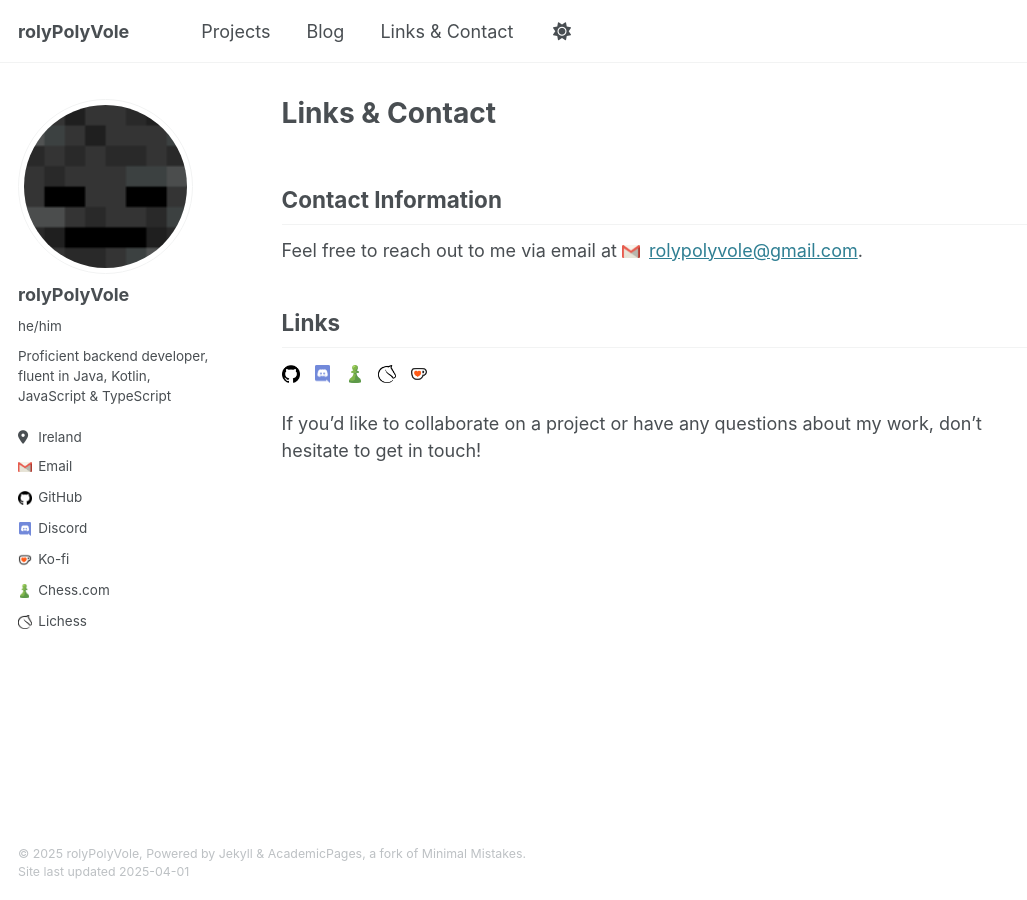
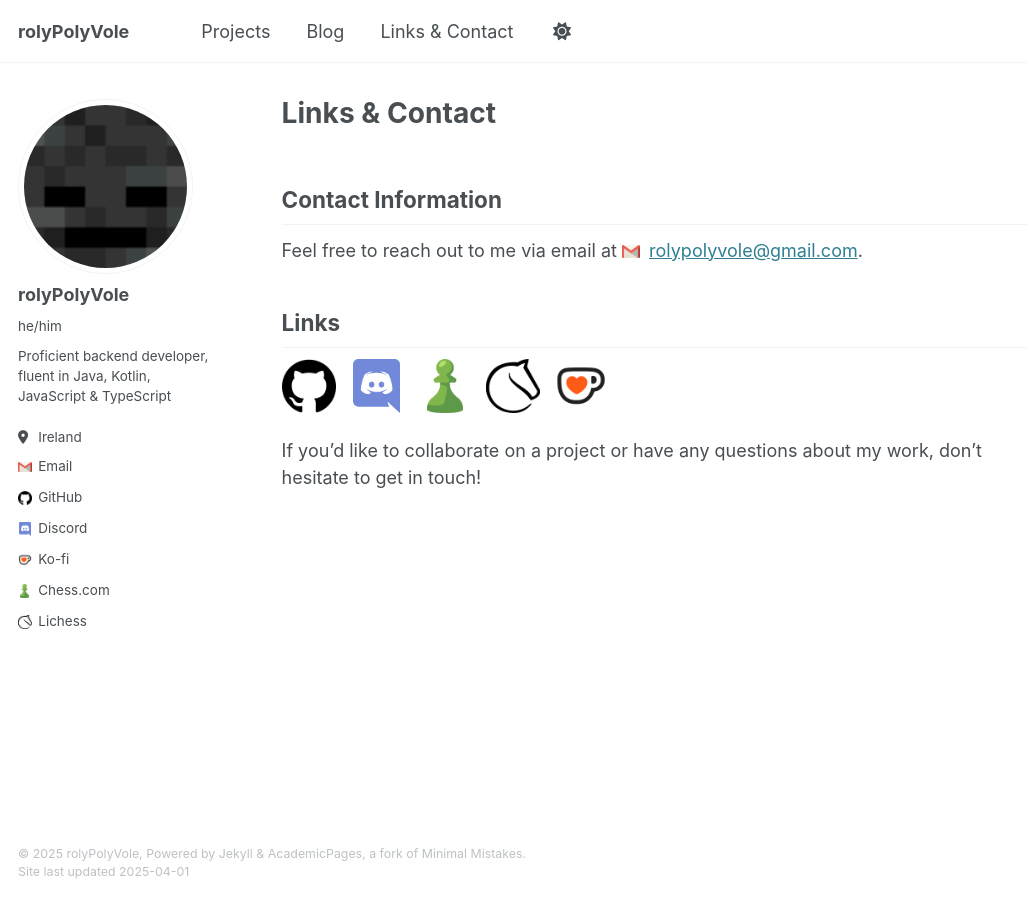
Before and after one commit to rolyPolyVole/rolyPolyVole.github.io, a Jekyll site: the page built from _pages/contact.md, in a window 1280 px wide. Shown: the whole page, without its empty margins (0-1027 px from the left). Built offline with Jekyll 4.4.1, drawn with Linux system fonts in a browser that asks for light colours.

Commit message:
Increase icon sizes

```diff
--- a/_pages/contact.md
+++ b/_pages/contact.md
@@ -11,10 +11,10 @@ Feel free to reach out to me via email at <img src="/images/custom_icons/email.p
 
 ## Links
 
-<a href="https://github.com/rolyPolyVole" target="_blank"><img src="/images/custom_icons/github.png" alt="GitHub" class="theme-aware-icon github-icon" style="width: 1em; height: 1em; object-fit: contain; margin-right: 0.5em; vertical-align: middle;"></a>
-<a href="https://discord.com/users/rolyPolyVole" target="_blank"><img src="/images/custom_icons/discord.png" alt="Discord" style="width: 1em; height: 1em; object-fit: contain; margin-right: 0.5em; vertical-align: middle;"></a>
-<a href="https://chess.com/member/rolyPolyVole" target="_blank"><img src="/images/custom_icons/chesscom.png" alt="Chess.com" style="width: 1em; height: 1em; object-fit: contain; margin-right: 0.5em; vertical-align: middle;"></a>
-<a href="https://lichess.org/@/rolyPolyVole" target="_blank"><img src="/images/custom_icons/lichess.png" alt="Lichess" class="theme-aware-icon lichess-icon" style="width: 1em; height: 1em; object-fit: contain; margin-right: 0.5em; vertical-align: middle;"></a>
-<a href="https://ko-fi.com/rolyPolyVole" target="_blank"><img src="/images/custom_icons/kofi.png" alt="Ko-fi" style="width: 1em; height: 1em; object-fit: contain; margin-right: 0.5em; vertical-align: middle;"></a>
+<a href="https://github.com/rolyPolyVole" target="_blank"><img src="/images/custom_icons/github.png" alt="GitHub" class="theme-aware-icon github-icon" style="width: 3em; height: 3em; object-fit: contain; margin-right: 0.5em; vertical-align: middle;"></a>
+<a href="https://discord.com/users/rolyPolyVole" target="_blank"><img src="/images/custom_icons/discord.png" alt="Discord" style="width: 3em; height: 3em; object-fit: contain; margin-right: 0.5em; vertical-align: middle;"></a>
+<a href="https://chess.com/member/rolyPolyVole" target="_blank"><img src="/images/custom_icons/chesscom.png" alt="Chess.com" style="width: 3em; height: 3em; object-fit: contain; margin-right: 0.5em; vertical-align: middle;"></a>
+<a href="https://lichess.org/@/rolyPolyVole" target="_blank"><img src="/images/custom_icons/lichess.png" alt="Lichess" class="theme-aware-icon lichess-icon" style="width: 3em; height: 3em; object-fit: contain; margin-right: 0.5em; vertical-align: middle;"></a>
+<a href="https://ko-fi.com/rolyPolyVole" target="_blank"><img src="/images/custom_icons/kofi.png" alt="Ko-fi" style="width: 3em; height: 3em; object-fit: contain; margin-right: 0.5em; vertical-align: middle;"></a>
 
 If you'd like to collaborate on a project or have any questions about my work, don't hesitate to get in touch!
```
